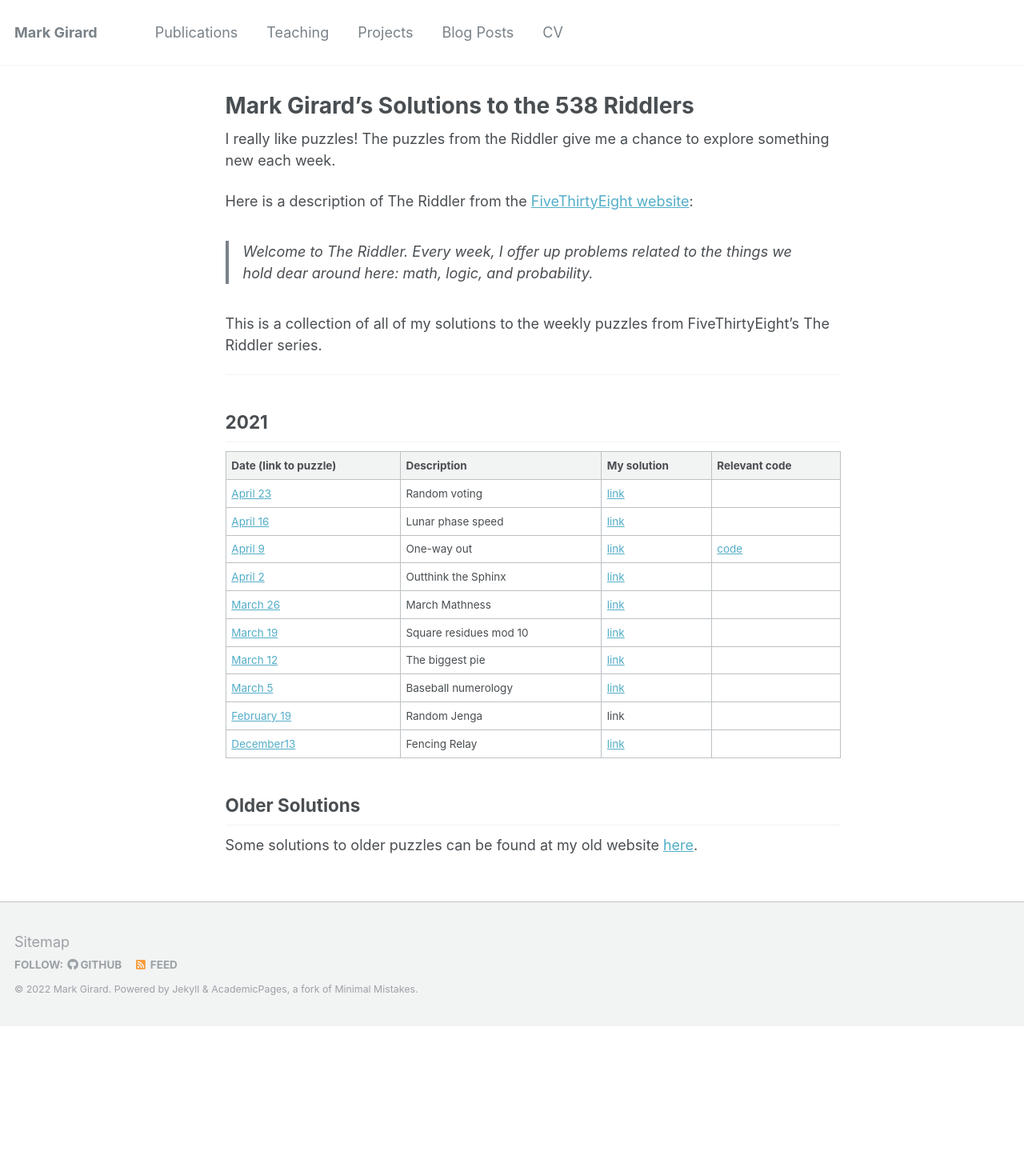
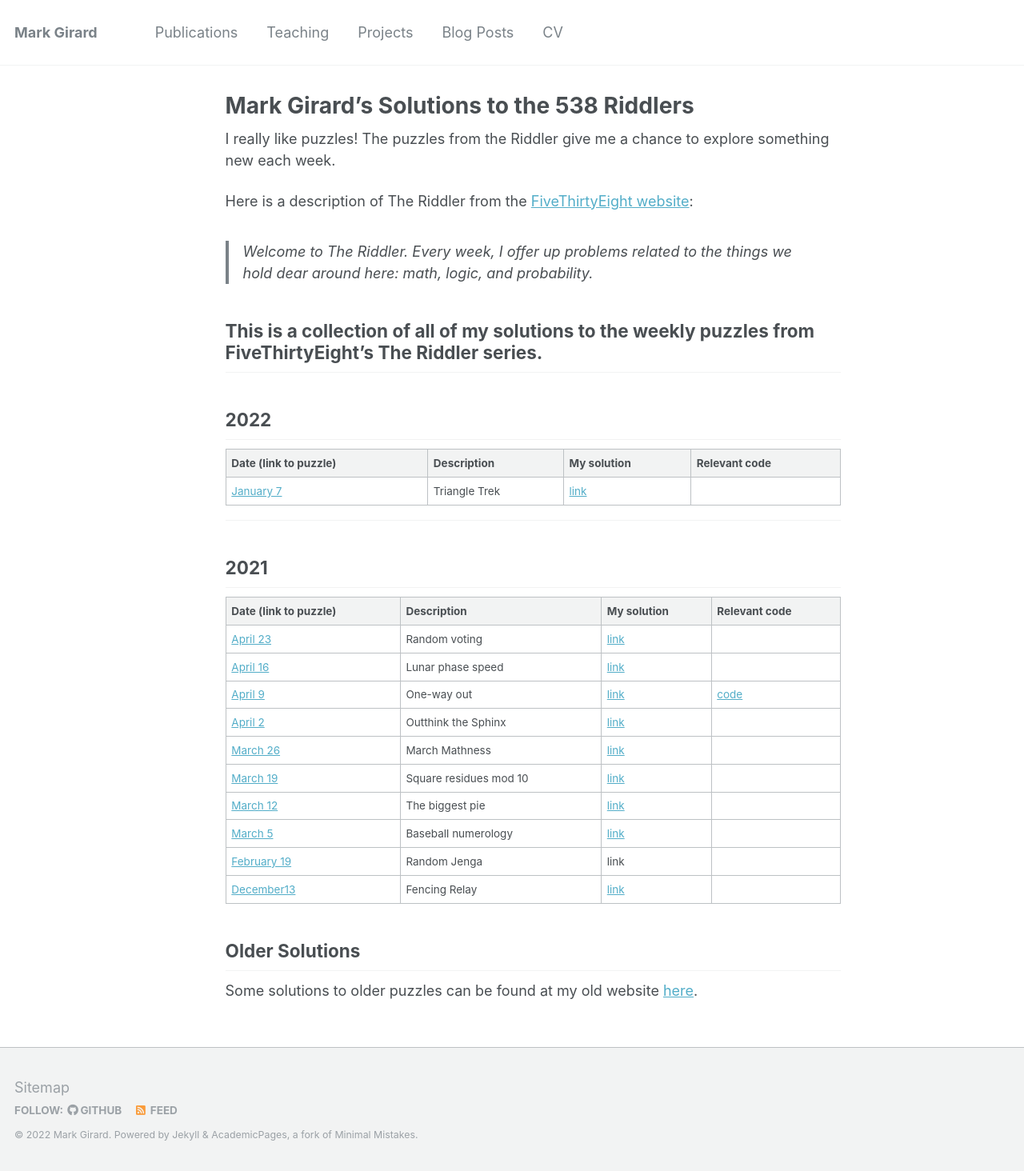
Before and after one commit to markwgirard/markwgirard.github.io, a Jekyll site: the page built from _pages/riddlers.md, in a window 1280 px wide. Shown: the whole page at 80% size. Built offline with Jekyll 4.4.1, drawn with Linux system fonts in a browser that asks for light colours; before the commit the page ends 1283 px from its top, so only the background shows below that.

Commit message:
new riddler jan 07

```diff
--- a/_pages/riddlers.md
+++ b/_pages/riddlers.md
@@ -14,6 +14,13 @@ Here is a description of The Riddler from the [FiveThirtyEight website](https://
 >Welcome to The Riddler. Every week, I offer up problems related to the things we hold dear around here: math, logic, and probability.
 
 This is a collection of all of my solutions to the weekly puzzles from FiveThirtyEight's The Riddler series.
+---------------------------------------
+
+## 2022
+
+| Date (link to puzzle)                                                             | Description         | My solution | Relevant code |
+| --------------------------------------------------------------------------------- | ------------------- | ----------- |-------------- |
+| [January 7](https://fivethirtyeight.com/features/can-you-trek-the-triangle/) | Triangle Trek     | [link](/riddlers/20220107_Riddler.pdf)        |            |
 
 ---------------------------------------
 
```
